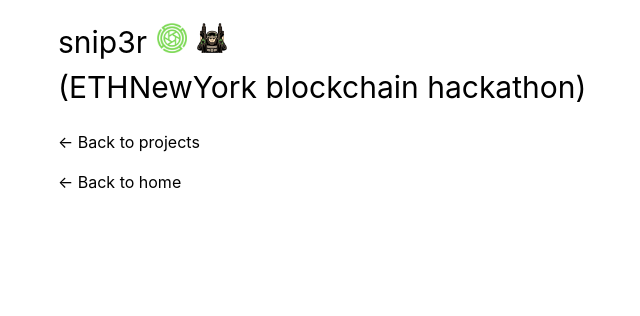
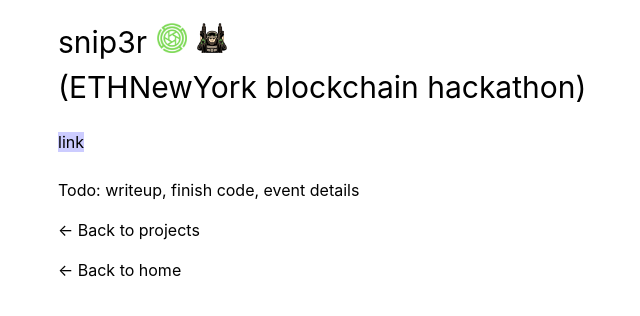
Before and after one commit to eddy-guo/eddyguo-website, a Next.js app: page /projects/snip3r in a window 1280 px wide. Shown: the top 316 px of the page, without its empty margins (178-818 px from the left). Built offline with nearby package versions, Linux system fonts and the light colour scheme.

Commit message:
todo list for snip3r

```diff
--- a/pages/projects/snip3r.js
+++ b/pages/projects/snip3r.js
@@ -1,6 +1,5 @@
 import Head from "next/head";
 import Link from "next/link";
-import Image from "next/image";
 
 export default function snipe() {
   return (
@@ -9,12 +8,20 @@
         <title>snip3r | Eddy Guo</title>
       </Head>
       <h1>
-        snip3r<img className="logo" src="/logo.png" alt="snip3r"></img>
+        snip3r
+        <img className="logo" src="/logo.png" alt="snip3r"></img>
         <img className="shooter" src="/shooter.png" alt="shooter"></img>
         <br />
         (ETHNewYork blockchain hackathon)
       </h1>
-
+      <p>
+        <Link href="https://ethglobal.com/showcase/snip3r-0zmy2">
+          <a target="_blank">link</a>
+        </Link>
+        <br />
+        <br />
+        Todo: writeup, finish code, event details
+      </p>
       <ul className="bottom">
         <li className="button">
           <Link href="/projects">
```
